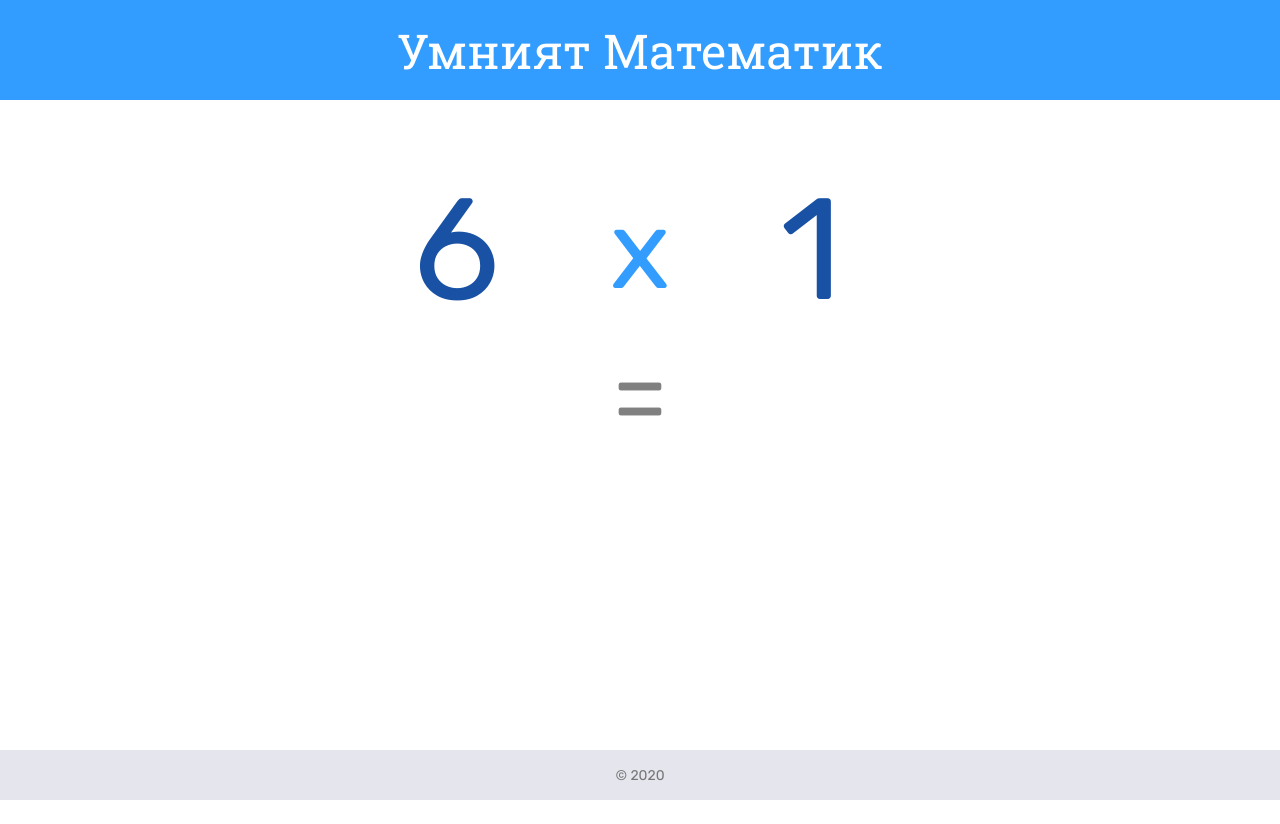
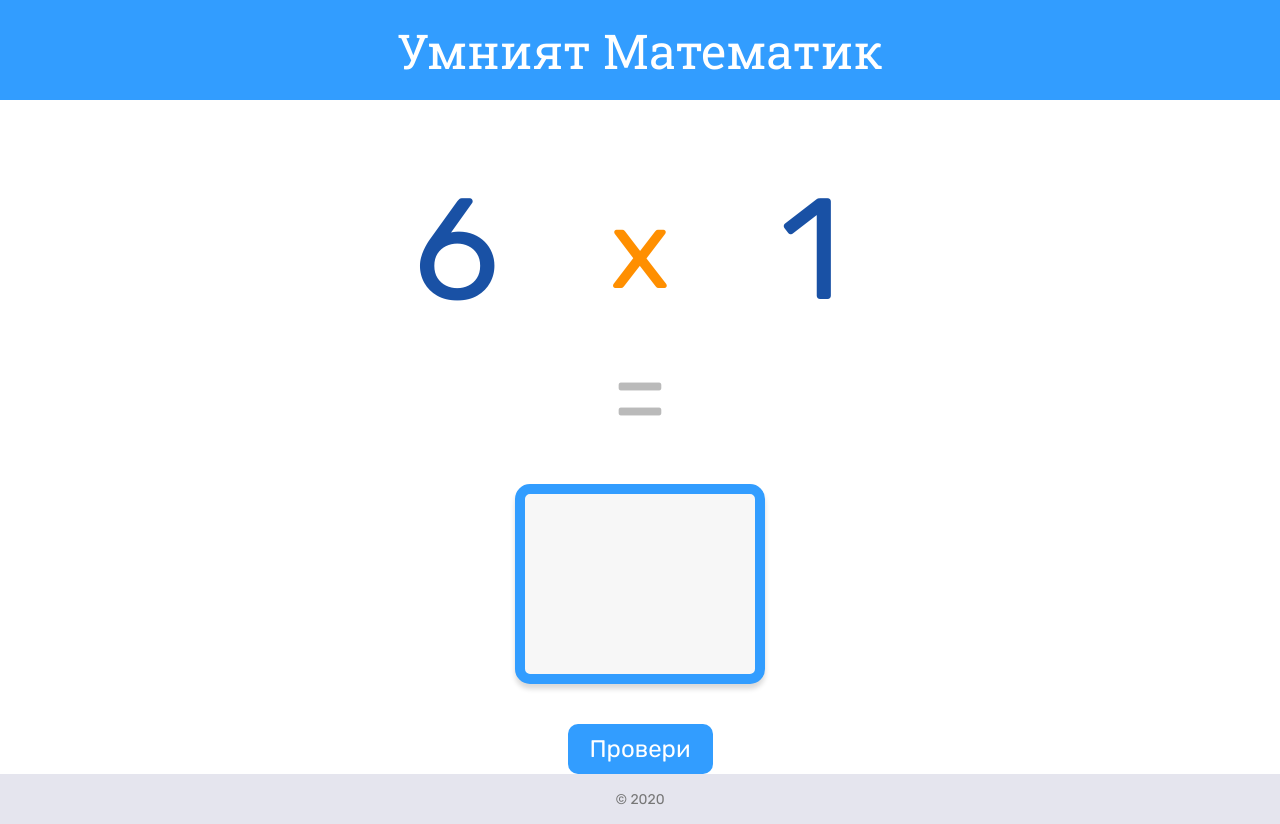
Before and after one commit to brankoleone/smart-math, a React (Create React App) app: page / in a window 1280 px wide. Before the commit the page ends 800 px from the top, so only its background shows below. Built offline with nearby package versions, Linux system fonts and the light colour scheme.

Commit message:
Added answer input and button

```diff
--- a/src/App.scss
+++ b/src/App.scss
@@ -52,7 +52,7 @@
 }
 
 .App-footer {
-	background-color: $gray;
+	background-color: $magnolia;
 	min-height: 30px;
 	display: flex;
 	align-items: center;
@@ -67,6 +67,6 @@
 }
 
 .App-copyright {
-	color: $gray-dark;
+	color: $sonic-silver;
 	font-size: 10px;
 }
--- a/src/components/Play/Play.js
+++ b/src/components/Play/Play.js
@@ -9,6 +9,8 @@ const Play = () => (
 			<div className="second-digit">{getRandomDigit()}</div>
 		</div>
 		<div className="equals-sign"></div>
+		<input type="number" className="answerInput" maxLength="3" />
+		<button className="answerButton">Провери</button>
 	</div>
 );
 
--- a/src/components/Play/Play.scss
+++ b/src/components/Play/Play.scss
@@ -15,7 +15,7 @@
 		display: flex;
 		align-items: flex-end;
 
-		color: $blue;
+		color: $sapphire;
 
 		[class$='-digit'] {
 			min-width: 100px;
@@ -30,7 +30,7 @@
 		}
 
 		.sign {
-			color: $main-blue;
+			color: $dark-orange;
 			font-size: 56px;
 			margin: 0 55px;
 		}
@@ -48,7 +48,7 @@
 	}
 
 	.equals-sign {
-		color: grey;
+		color: $gray-x;
 		font-size: 50px;
 
 		&::before {
@@ -59,4 +59,54 @@
 			font-size: 100px;
 		}
 	}
+
+	.answerInput {
+		font-family: 'Rubik', sans-serif;
+		text-align: center;
+
+		background: $cultured;
+		border: 10px solid $main-blue;
+		box-sizing: border-box;
+		box-shadow: 0px 5px 5px rgba(0, 0, 0, 0.15);
+		border-radius: 15px;
+
+		width: 150px;
+		height: 120px;
+
+		margin-top: 20px;
+
+		font-size: 56px;
+		line-height: 66px;
+
+		@include for-phone-up {
+			width: 250px;
+			height: 200px;
+
+			margin-top: 30px;
+
+			font-size: 112px;
+			line-height: 138px;
+		}
+	}
+
+	.answerButton {
+		width: 145px;
+		height: 50px;
+		background-color: $main-blue;
+		border: none;
+		border-radius: 10px;
+		color: white;
+
+		font-family: Rubik;
+		font-style: normal;
+		font-weight: normal;
+		font-size: 24px;
+		line-height: 28px;
+
+		margin-top: 24px;
+
+		@include for-phone-up {
+			margin-top: 40px;
+		}
+	}
 }
--- a/src/index.scss
+++ b/src/index.scss
@@ -13,3 +13,7 @@ body {
 	-webkit-font-smoothing: antialiased;
 	-moz-osx-font-smoothing: grayscale;
 }
+
+input:focus {
+	outline: none;
+}
--- a/src/styles/colors.scss
+++ b/src/styles/colors.scss
@@ -1,5 +1,11 @@
-$main-blue: #329dff;
-$blue: #1951a5;
+$dodger-blue: #329dff;
+$sapphire: #1951a5;
 
-$gray: #e5e5ee;
-$gray-dark: #777777;
+$cultured: #f7f7f7;
+$magnolia: #e5e5ee;
+$gray-x: #bababa;
+$sonic-silver: #777777;
+
+$dark-orange: #ff8f00;
+
+$main-blue: $dodger-blue;
```
Also changed, not shown: 1 other file (tests, documents, lock files or other folders).
